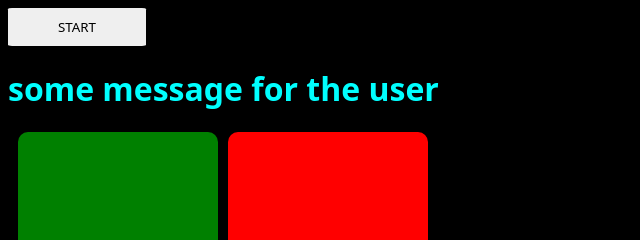
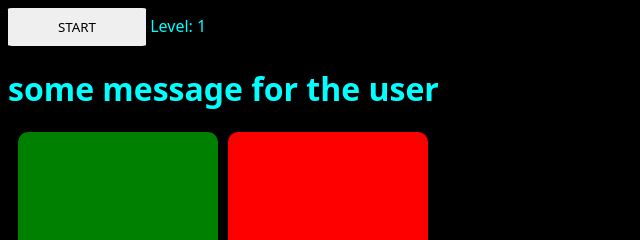
Before and after one commit to ahmede460/simon-game-ga-pj1, a plain HTML site: page index.html in a window 1280 px wide. Shown: the top 240 px of the page, 0-640 px from the left. Drawn offline with Linux system fonts and the light colour scheme.

Commit message:
add level indicator

```diff
--- a/index.html
+++ b/index.html
@@ -10,6 +10,7 @@
 </head>
 <body>
     <button class="start-button">START</button>
+    <label id="level" for="">Level: </label>
     <h1 id="user-message">some message for the user</h1>
     <div class="flex-row">
         <div id="green" class="square"></div>
--- a/script.js
+++ b/script.js
@@ -1,6 +1,7 @@
 const gameSquares = document.querySelectorAll(".square")
 const startButton = document.querySelector(".start-button")
 const messageElement = document.querySelector("#user-message")
+const levelElement = document.querySelector("#level")
 let userChoices = []
 let computerChoices = []
 let lose = false
@@ -16,6 +17,7 @@ function addRandomNumbers() {
 }
 
 addRandomNumbers()
+levelElement.innerText = `Level: ${level}`
 
 function userPlay(event) {
     userChoices.push(event.target.id)
```
